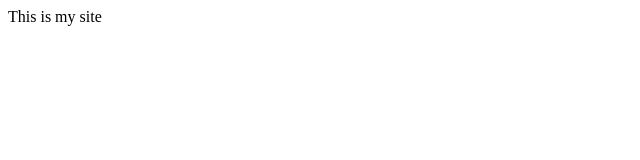
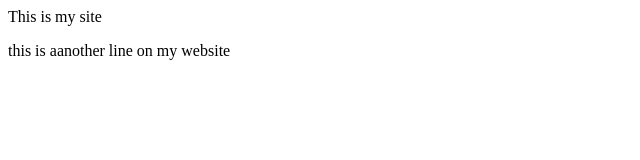
Before and after one commit to ReachforIt25/test-repo, a plain HTML site: page index.html in a window 1280 px wide. Shown: the whole page, without its empty margins (0-640 px from the left). Drawn offline with Linux system fonts and the light colour scheme.

Commit message:
another change to index

```diff
--- a/index.html
+++ b/index.html
@@ -7,5 +7,6 @@
 </head>
 <body>
     <hi>This is my site</hi>
+    <p>this is aanother line on my website</p>
 </body>
 </html>
```
